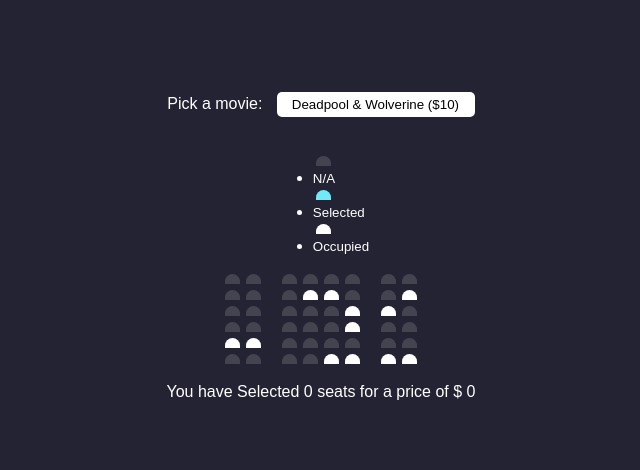
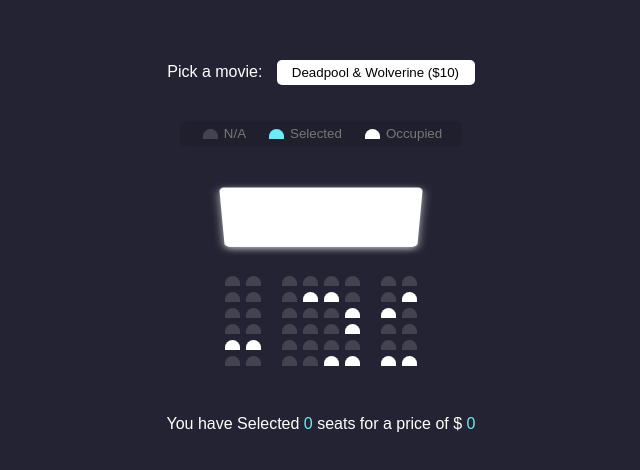
Before and after one commit to khalifa707/Javascript-Projects, a plain HTML site: page 2-Movie Seat Booking/index.html in a window 1280 px wide. Shown: the part 156-626 px from the top of the page, without its empty margins (319-959 px from the left). Drawn offline with Linux system fonts and the light colour scheme.

Commit message:
Javascript Projects (Movie Seat Booking)

```diff
--- a/2-Movie Seat Booking/style.css
+++ b/2-Movie Seat Booking/style.css
@@ -12,6 +12,11 @@
     font-family: Arial, Helvetica, sans-serif;
     margin: 0;
     color: white;
+}
+
+.container{
+    perspective: 1000px;
+    margin-bottom: 30px;
 }
 
 .movie-container {
@@ -56,7 +61,42 @@
 .seat.occupied{
     background-color: #fff;
 }
+.showcase{
+    background-color: rgba(0,0,0,0.1);
+    border-radius: 5px;
+    list-style-type: none;
+    color: #777;
+    padding: 5px 10px;
+    display: flex;
+    justify-content: space-between;
 
+    li{
+        display: flex;
+        align-items: center;
+        justify-content: center;
+        margin: 0 10px;
+
+        small{
+            margin-left: 3px;
+        }
+    }
+}
 .row{
     display: flex;
 }
+
+.screen{
+    background-color: #fff;
+    border-radius: 5px;
+    height: 80px;
+    width: 100%;
+    margin: 15px 0;
+    padding: 10px;
+    overflow: hidden;
+    transform: rotateX(-45deg);
+    box-shadow: 0 3px 10px rgba(255,255,255,0.7);
+}
+
+p.text span{
+    color: #6feaf6;
+}
```
